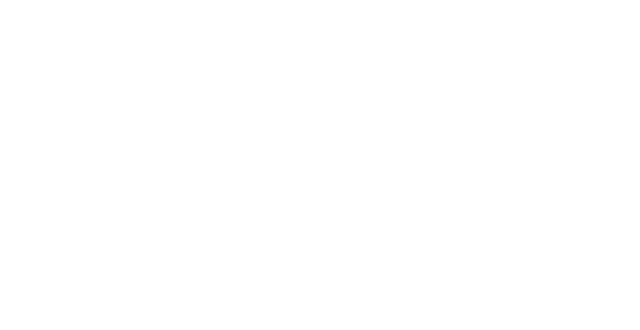
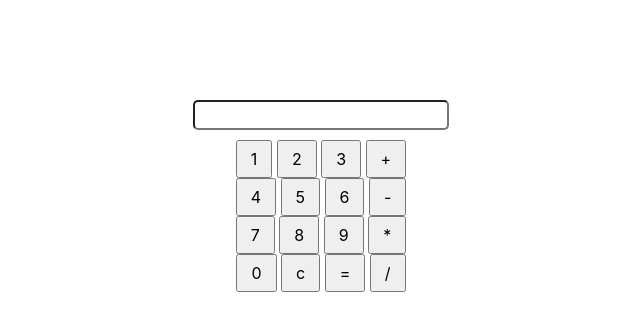
Before and after one commit to avanegasp/calculadora-, a plain HTML site: page index.html in a window 1280 px wide. Shown: the whole page, without its empty margins (319-959 px from the left). Drawn offline with nearby package versions, Linux system fonts and the light colour scheme.

Commit message:
Looking for value attribute

```diff
--- a/css/style.css
+++ b/css/style.css
@@ -0,0 +1,12 @@
+form {
+  text-align: center;
+  margin-top: 100px;
+}
+
+input[type=textfield] {
+  border-radius: 5px;
+  margin-bottom: 10px
+}
+input[type=button] {
+  padding: 5px 13px;
+}
--- a/index.html
+++ b/index.html
@@ -2,9 +2,58 @@
 <html>
   <head>
     <meta charset="utf-8">
-    <title></title>
+    <title>Calculadora Angie</title>
   </head>
+  <link rel="stylesheet" href="https://maxcdn.bootstrapcdn.com/bootstrap/4.0.0-beta/css/bootstrap.min.css">
+  <link rel="stylesheet" href="css/style.css">
   <body>
 
+    <form class="" action="index.html" method="post">
+      <div class="">
+        <input type="textfield" name="" value="">
+      </div>
+      <div class="">
+        <input type="button" name="" value="1">
+        <input type="button" name="" value="2">
+        <input type="button" name="" value="3">
+        <input type="button" name="" value="+">
+      </div>
+      <div class="">
+        <input type="button" name="" value="4">
+        <input type="button" name="" value="5">
+        <input type="button" name="" value="6">
+        <input type="button" name="" value="-">
+      </div>
+      <div class="">
+        <input type="button" name="" value="7">
+        <input type="button" name="" value="8">
+        <input type="button" name="" value="9">
+        <input type="button" name="" value="*">
+      </div>
+      <div class="">
+        <input type="button" name="" value="0">
+        <input type="button" name="" value="c">
+        <input type="button" name="" value="=">
+        <input type="button" name="" value="/">
+      </div>
+    </form>
+
+
+
+
+
+
+
+
+    <script src="https://ajax.googleapis.com/ajax/libs/jquery/3.2.1/jquery.min.js"></script>
+    <script src="https://code.jquery.com/jquery-3.2.1.slim.min.js"></script>
+    <script src="js/app.js"></script>
   </body>
 </html>
+
+<div class="row">
+  <div class="col">
+
+  </div>
+
+</div>
--- a/js/app.js
+++ b/js/app.js
@@ -0,0 +1,5 @@
+
+$('input').click(function(){
+  var capture = $(this).attr('value')
+  console.log(capture)
+})
```
